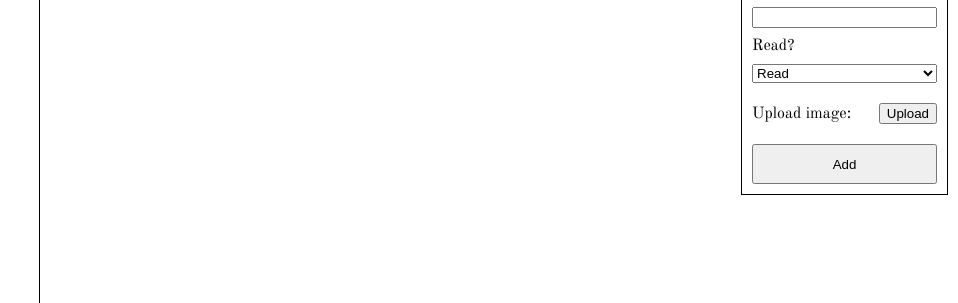
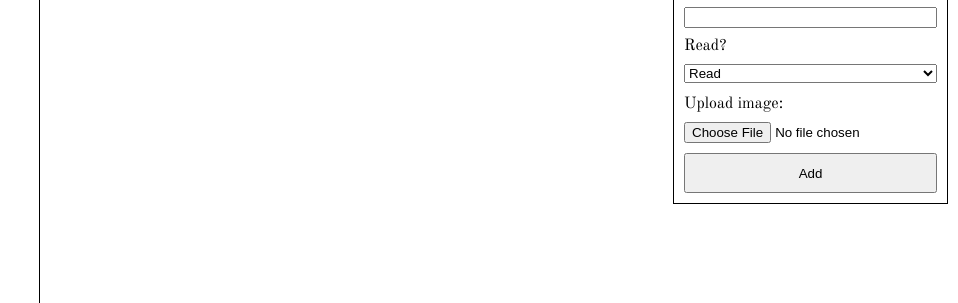
Before and after one commit to maplepancakes/library, a plain HTML site: page index.html in a window 1280 px wide. Both pictures are taken after a click on the button "New Book". Shown: the part 224-527 px from the top of the page, 322-1280 px from the left. Drawn offline with nearby package versions, Linux system fonts and the light colour scheme.

Commit message:
Modified upload button type and structure

```diff
--- a/index.html
+++ b/index.html
@@ -29,11 +29,8 @@
                         <option value="Read">Read</option>
                         <option value="Not Read">Not Read</option>
                     </select>
-
-                    <div id="upload-image-button-container">
-                        <label id="upload-image-label" for="image">Upload image:</label>
-                        <button id="upload-image-button" type="button">Upload</button>
-                    </div>
+                    <label id="upload-image-label" for="image">Upload image:</label>
+                    <input id="upload-image-button" type="file" name="image"></input>
 
                     <button id="submit-form-button" type="button">Add</button>
                 </form>
```
